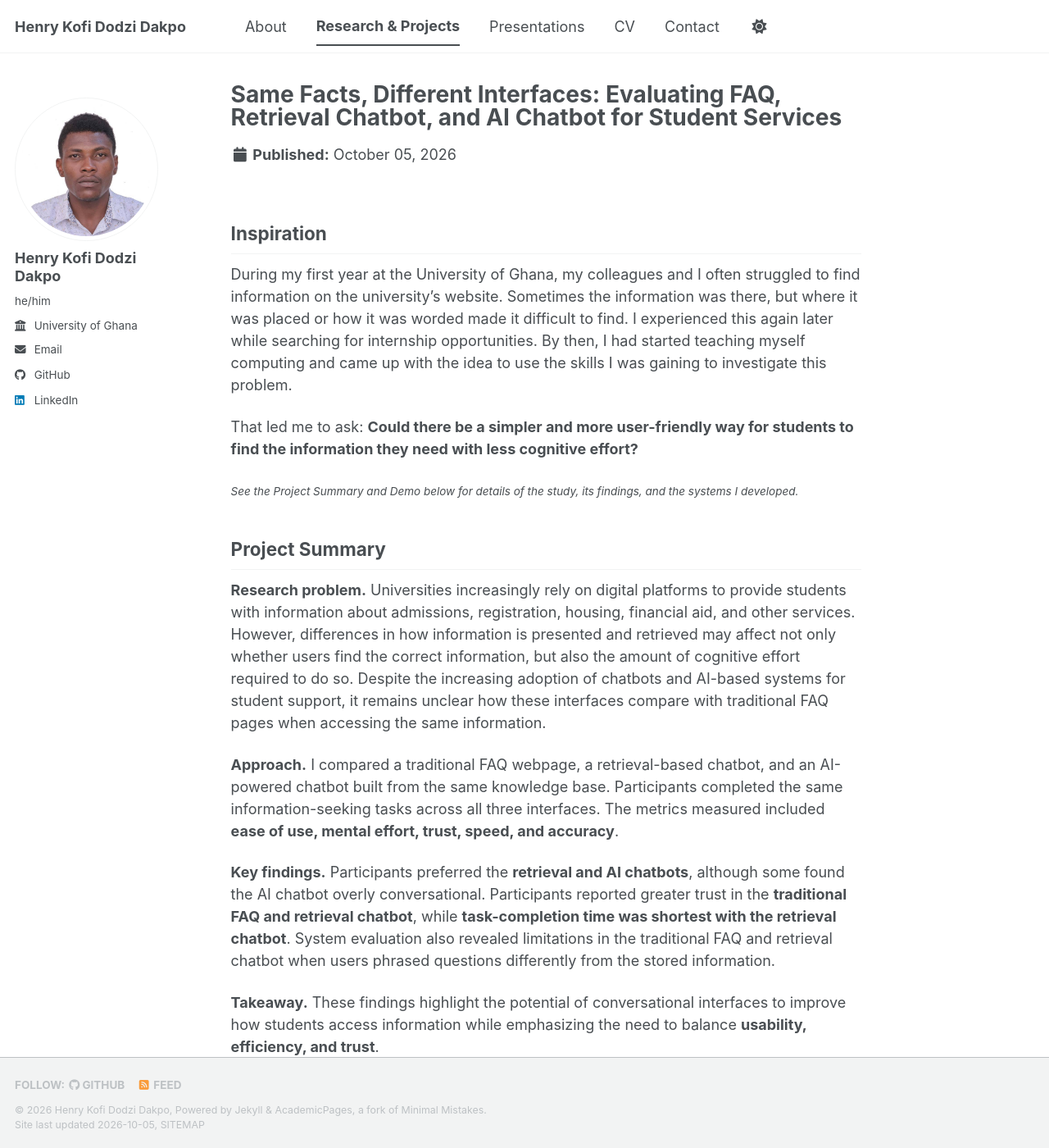
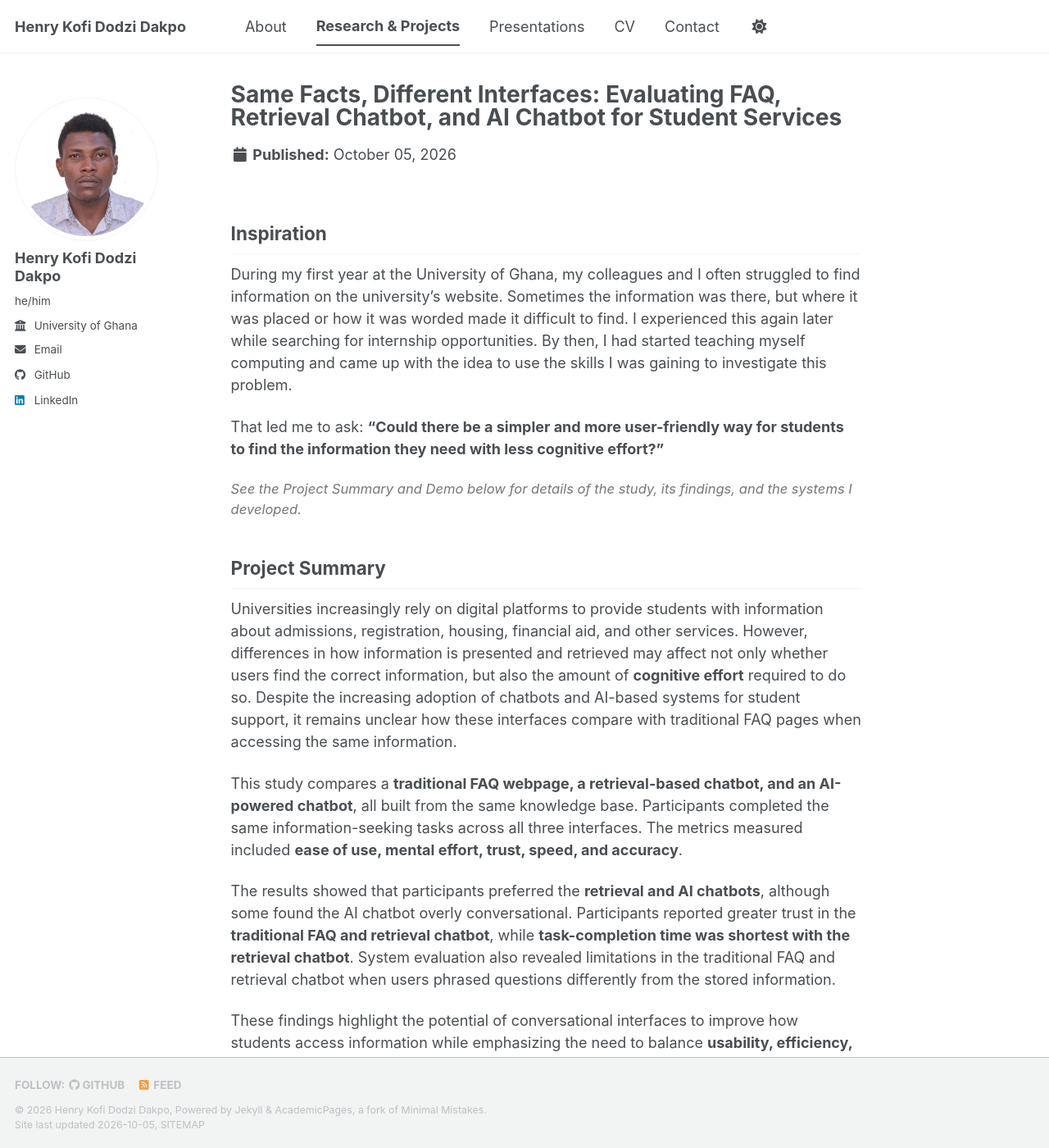
Before and after one commit to henrycitadel9-rgb/henrycitadel9-rgb.github.io, a Jekyll site: the page built from _portfolio/portfolio-1.md, in a window 1280 px wide and 1400 px high. Shown: the whole window at 82% size. Built offline with Jekyll 4.4.1, drawn with Linux system fonts in a browser that asks for light colours; a style sheet for code colours, icons or effects is not loaded.

Commit message:
Update portfolio-1.md

```diff
--- a/_portfolio/portfolio-1.md
+++ b/_portfolio/portfolio-1.md
@@ -8,19 +8,21 @@ collection: portfolio
 
 During my first year at the University of Ghana, my colleagues and I often struggled to find information on the university's website. Sometimes the information was there, but where it was placed or how it was worded made it difficult to find. I experienced this again later while searching for internship opportunities. By then, I had started teaching myself computing and came up with the idea to use the skills I was gaining to investigate this problem.
 
-That led me to ask: **Could there be a simpler and more user-friendly way for students to find the information they need with less cognitive effort?**
+That led me to ask: **“Could there be a simpler and more user-friendly way for students to find the information they need with less cognitive effort?”**
 
-<small><em>See the Project Summary and Demo below for details of the study, its findings, and the systems I developed.</em></small>
+<p style="font-size: 0.92em; color: #777; font-style: italic;">
+See the Project Summary and Demo below for details of the study, its findings, and the systems I developed.
+</p>
 
 ## Project Summary
 
-**Research problem.** Universities increasingly rely on digital platforms to provide students with information about admissions, registration, housing, financial aid, and other services. However, differences in how information is presented and retrieved may affect not only whether users find the correct information, but also the amount of cognitive effort required to do so. Despite the increasing adoption of chatbots and AI-based systems for student support, it remains unclear how these interfaces compare with traditional FAQ pages when accessing the same information.
+Universities increasingly rely on digital platforms to provide students with information about admissions, registration, housing, financial aid, and other services. However, differences in how information is presented and retrieved may affect not only whether users find the correct information, but also the amount of **cognitive effort** required to do so. Despite the increasing adoption of chatbots and AI-based systems for student support, it remains unclear how these interfaces compare with traditional FAQ pages when accessing the same information.
 
-**Approach.** I compared a traditional FAQ webpage, a retrieval-based chatbot, and an AI-powered chatbot built from the same knowledge base. Participants completed the same information-seeking tasks across all three interfaces. The metrics measured included **ease of use, mental effort, trust, speed, and accuracy**.
+This study compares a **traditional FAQ webpage, a retrieval-based chatbot, and an AI-powered chatbot**, all built from the same knowledge base. Participants completed the same information-seeking tasks across all three interfaces. The metrics measured included **ease of use, mental effort, trust, speed, and accuracy**.
 
-**Key findings.** Participants preferred the **retrieval and AI chatbots**, although some found the AI chatbot overly conversational. Participants reported greater trust in the **traditional FAQ and retrieval chatbot**, while **task-completion time was shortest with the retrieval chatbot**. System evaluation also revealed limitations in the traditional FAQ and retrieval chatbot when users phrased questions differently from the stored information.
+The results showed that participants preferred the **retrieval and AI chatbots**, although some found the AI chatbot overly conversational. Participants reported greater trust in the **traditional FAQ and retrieval chatbot**, while **task-completion time was shortest with the retrieval chatbot**. System evaluation also revealed limitations in the traditional FAQ and retrieval chatbot when users phrased questions differently from the stored information.
 
-**Takeaway.** These findings highlight the potential of conversational interfaces to improve how students access information while emphasizing the need to balance **usability, efficiency, and trust**.
+These findings highlight the potential of conversational interfaces to improve how students access information while emphasizing the need to balance **usability, efficiency, and trust**.
 
 ## Demo
 
```
